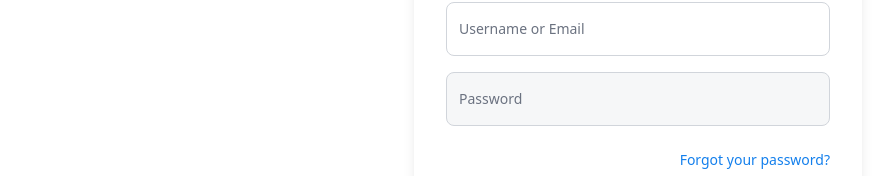
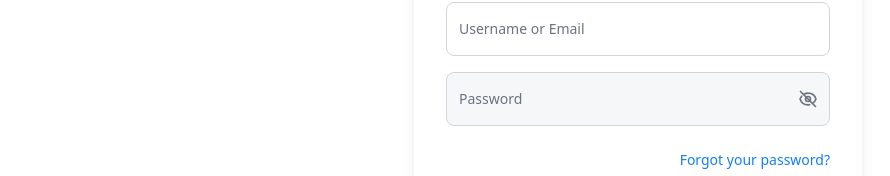
Before and after one commit to GautamGhand/angular-learn, an Angular app: page /login in a window 1280 px wide. Shown: the part 372-548 px from the top of the page, without its empty margins (2-892 px from the left). Built offline with nearby package versions, Linux system fonts and the light colour scheme.

Commit message:
show hide type password

```diff
--- a/src/app/login/login.component.html
+++ b/src/app/login/login.component.html
@@ -53,7 +53,7 @@
                         <div class="relative">
                             <input autocomplete="current-password" [(ngModel)]="password" #passwordRef="ngModel"
                                 required minlength="8" id="password" name="password" placeholder="Password"
-                                type="password" class="peer block w-full px-3 py-4 border rounded-lg sm:text-sm
+                                [type]="show ? 'text' : 'password'" class="peer block w-full px-3 py-4 border rounded-lg sm:text-sm
                                             border-gray-300 dark:border-gray-700
                                             placeholder-gray-500 dark:placeholder-gray-400
                                             text-gray-900 dark:text-white
@@ -61,7 +61,29 @@
                                             focus:outline-none focus:ring-primary focus:border-primary" [ngClass]="{
                                         'border-danger focus:ring-danger focus:border-danger': submitted && passwordRef.invalid
                                     }" />
-
+                            <button type="button" (click)="show = !show"
+                                class="absolute inset-y-0 right-0 pr-3 flex items-center text-gray-500 hover:text-gray-700">
+                                <ng-container *ngIf="show; else hideIcon">
+                                    <!-- 👁️ Eye open (showing password) -->
+                                    <svg xmlns="http://www.w3.org/2000/svg" fill="none" viewBox="0 0 24 24"
+                                        stroke="currentColor" class="h-5 w-5">
+                                        <path stroke-linecap="round" stroke-linejoin="round" stroke-width="2"
+                                            d="M15 12a3 3 0 11-6 0 3 3 0 016 0z" />
+                                        <path stroke-linecap="round" stroke-linejoin="round" stroke-width="2"
+                                            d="M2.458 12C3.732 7.943 7.523 5 12 5c4.478 0 8.268 2.943 9.542 7-1.274 4.057-5.064 7-9.542 7-4.477 0-8.268-2.943-9.542-7z" />
+                                    </svg>
+                                </ng-container>
+                                <ng-template #hideIcon>
+                                    <!-- 🚫 Eye off (hiding password) -->
+                                    <svg xmlns="http://www.w3.org/2000/svg" fill="none" viewBox="0 0 24 24"
+                                        stroke="currentColor" class="h-5 w-5">
+                                        <path stroke-linecap="round" stroke-linejoin="round" stroke-width="2"
+                                            d="M13.875 18.825A10.05 10.05 0 0112 19c-4.478 0-8.268-2.943-9.542-7a9.955 9.955 0 012.042-3.362m3.19-2.57A9.956 9.956 0 0112 5c4.478 0 8.268 2.943 9.542 7a9.955 9.955 0 01-4.043 5.197M15 12a3 3 0 11-6 0 3 3 0 016 0z" />
+                                        <path stroke-linecap="round" stroke-linejoin="round" stroke-width="2"
+                                            d="M3 3l18 18" />
+                                    </svg>
+                                </ng-template>
+                            </button>
                             <div *ngIf="submitted && passwordRef.invalid"
                                 class="absolute inset-y-0 right-0 pr-3 flex items-center hidden peer-invalid:flex pointer-events-none">
                                 <span class="material-symbols-outlined text-danger">error</span>
--- a/src/app/login/login.component.ts
+++ b/src/app/login/login.component.ts
@@ -13,6 +13,7 @@ export class LoginComponent {
   email:string="";
   password:string | number="";
   submitted=false;
+  show:boolean=false;
 
   onSubmit(form: NgForm) {
     this.submitted=true;
```
